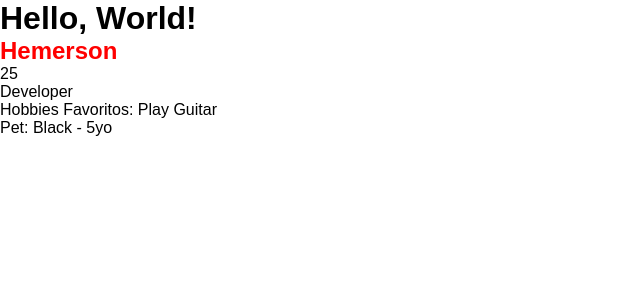
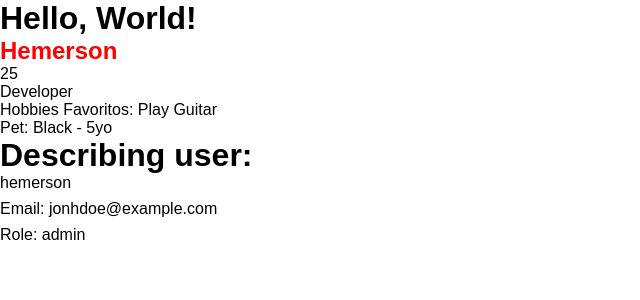
Before and after one commit to hemerson-git/learning-angular13, an Angular app: page / in a window 1280 px wide. Shown: the top 300 px of the page, without its empty margins (0-640 px from the left). Built offline with nearby package versions, Linux system fonts and the light colour scheme.

Commit message:
parent-data

```diff
--- a/src/app/app.component.html
+++ b/src/app/app.component.html
@@ -1,2 +1,3 @@
 <h1>Hello, World!</h1>
 <app-first-component></app-first-component>
+<app-parent-data [name]="userName" [user]="userData"></app-parent-data>
--- a/src/app/app.component.ts
+++ b/src/app/app.component.ts
@@ -6,5 +6,11 @@ import { Component } from '@angular/core';
   styleUrls: ['./app.component.css']
 })
 export class AppComponent {
+  userName = 'hemerson'
+  userData = {
+    email: 'jonhdoe@example.com',
+    role: 'admin'
+  }
+
   title = 'curso-angular';
 }
--- a/src/app/app.module.ts
+++ b/src/app/app.module.ts
@@ -4,11 +4,13 @@ import { BrowserModule } from '@angular/platform-browser';
 import { AppRoutingModule } from './app-routing.module';
 import { AppComponent } from './app.component';
 import { FirstComponentComponent } from './components/first-component/first-component.component';
+import { ParentDataComponent } from './components/parent-data/parent-data.component';
 
 @NgModule({
   declarations: [
     AppComponent,
-    FirstComponentComponent
+    FirstComponentComponent,
+    ParentDataComponent
   ],
   imports: [
     BrowserModule,
--- /dev/null
+++ b/src/app/components/parent-data/parent-data.component.css
@@ -0,0 +1,15 @@
+.flex {
+  display: flex;
+}
+
+.flex-col {
+  flex-direction: column;
+}
+
+.gap-2 {
+  gap: .5rem;
+}
+
+.mt-2 {
+  margin-top: .5rem;
+}
--- /dev/null
+++ b/src/app/components/parent-data/parent-data.component.html
@@ -0,0 +1,7 @@
+<h1>Describing user:</h1>
+<p>{{name}}</p>
+
+<div class="flex flex-col gap-2 mt-2">
+  <span>Email: {{ user.email }}</span>
+  <span>Role: {{ user.role }}</span>
+</div>
```
Also changed, not shown: src/app/components/parent-data/parent-data.component.ts (added, +11 -0 lines), 1 other file (tests, documents, lock files or other folders).
